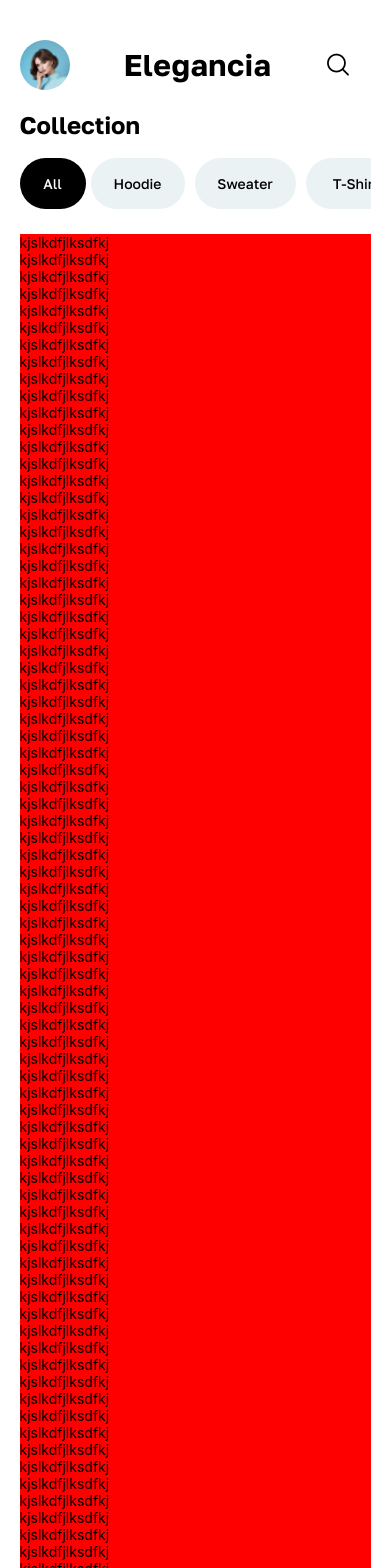
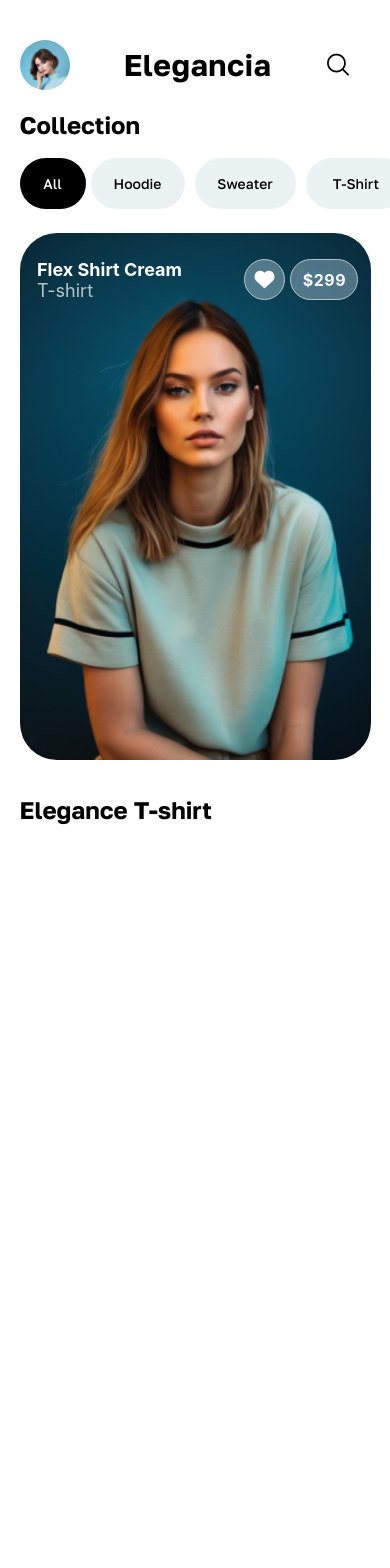
Before and after one commit to usmanjutt47/Fashion-store, a React Native app in the folder client/: screen /Home in a window 390 px wide. Shown: the top 1568 px of the page. After the commit the page ends 844 px from the top, so only its background shows below. Built offline with nearby package versions, Linux system fonts and the light colour scheme.

Commit message:
crousel complete

```diff
--- a/client/components/Carousel.jsx
+++ b/client/components/Carousel.jsx
@@ -1,5 +1,16 @@
-import React, { useState } from "react";
-import { View, StyleSheet, FlatList, Image, Dimensions } from "react-native";
+import { AntDesign, Ionicons } from "@expo/vector-icons";
+import { BlurView } from "expo-blur";
+import React from "react";
+import {
+  View,
+  StyleSheet,
+  FlatList,
+  Image,
+  Dimensions,
+  Text,
+  TouchableOpacity,
+  Pressable,
+} from "react-native";
 import Animated, {
   useAnimatedScrollHandler,
   useSharedValue,
@@ -9,17 +20,18 @@ import Animated, {
 } from "react-native-reanimated";
 
 const SRC_WIDTH = Dimensions.get("window").width;
-const CARD_LENGTH = SRC_WIDTH * 0.8;
+const CARD_LENGTH = SRC_WIDTH * 0.9;
 const SPACING = SRC_WIDTH * 0.0;
-const SIDECARD_LENGTH = (SRC_WIDTH * 0.05) / 2;
+const SIDECARD_LENGTH = (SRC_WIDTH * 0.0) / 2;
 const AnimatedFlatList = Animated.createAnimatedComponent(FlatList);
 
 interface ItemProps {
   index: number;
   scrollX: Animated.SharedValue<number>;
+  item: { title: string, category: string, image: any, price?: string };
 }
 
-function Item({ index, scrollX }: ItemProps) {
+function Item({ index, scrollX, item }: ItemProps) {
   const animatedStyle = useAnimatedStyle(() => {
     const scale = interpolate(
       scrollX.value,
@@ -48,10 +60,71 @@ function Item({ index, scrollX }: ItemProps) {
         },
       ]}
     >
-      <Image
-        source={require("../assets/images/Card.png")}
-        style={{ width: "100%", height: "100%" }}
-      />
+      <Image source={item.image} style={styles.image} />
+      <View style={styles.overlay}>
+        <View>
+          <Text style={[styles.text, { color: "#fff", fontWeight: "bold" }]}>
+            {item.title}
+          </Text>
+          {item.price && (
+            <Text
+              style={[styles.text, { color: "#b5c5c7", fontWeight: "medium" }]}
+            >
+              {item.category}
+            </Text>
+          )}
+        </View>
+        <View style={{ flexDirection: "row" }}>
+          <BlurView
+            style={{
+              width: 41,
+              height: 41,
+              justifyContent: "center",
+              borderRadius: 26,
+              overflow: "hidden",
+              borderWidth: 1,
+              borderColor: "#b5c5c7",
+            }}
+            intensity={100}
+          >
+            <Pressable>
+              <AntDesign
+                name="heart"
+                color="#fff"
+                size={20}
+                style={{ alignSelf: "center" }}
+              />
+            </Pressable>
+          </BlurView>
+          <BlurView
+            style={{
+              width: 68,
+              height: 41,
+              justifyContent: "center",
+              borderRadius: 26,
+              overflow: "hidden",
+              marginLeft: "5%",
+              borderWidth: 1,
+              borderColor: "#b5c5c7",
+            }}
+            intensity={100}
+          >
+            <Pressable>
+              <Text
+                style={{
+                  letterSpacing: 0.5,
+                  fontSize: 16,
+                  fontWeight: "bold",
+                  color: "#fff",
+                  textAlign: "center",
+                }}
+              >
+                {item.price}
+              </Text>
+            </Pressable>
+          </BlurView>
+        </View>
+      </View>
     </Animated.View>
   );
 }
@@ -59,15 +132,24 @@ function Item({ index, scrollX }: ItemProps) {
 const DATA = [
   {
     id: "bd7acbea-c1b1-46c2-aed5-3ad53abb28ba",
-    title: "First Item",
+    title: "Flex Shirt Cream",
+    category: "T-shirt",
+    image: require("../assets/images/Card.png"),
+    price: "$299",
   },
   {
     id: "3ac68afc-c605-48d3-a4f8-fbd91aa97f63",
-    title: "Second Item",
+    title: "Flex Shirt Blue",
+    category: "T-shirt",
+    image: require("../assets/images/category2.png"),
+    price: "$199",
   },
   {
     id: "58694a0f-3da1-471f-bd96-145571e29d72",
-    title: "Third Item",
+    title: "Flex Shirt Green",
+    category: "T-shirt",
+    image: require("../assets/images/category1.png"),
+    price: "$499",
   },
 ];
 
@@ -79,7 +161,7 @@ export default function Carousel() {
   });
 
   return (
-    <Animated.View>
+    <View style={styles.container}>
       <AnimatedFlatList
         scrollEventThrottle={16}
         showsHorizontalScrollIndicator={false}
@@ -89,20 +171,44 @@ export default function Carousel() {
         data={DATA}
         horizontal
         renderItem={({ item, index }) => {
-          return <Item index={index} scrollX={scrollX} />;
+          return <Item index={index} scrollX={scrollX} item={item} />;
         }}
         keyExtractor={(item) => item.id}
         onScroll={scrollHandler}
       />
-    </Animated.View>
+    </View>
   );
 }
 
 const styles = StyleSheet.create({
+  container: {
+    height: CARD_LENGTH * 1.5,
+  },
   card: {
     width: CARD_LENGTH,
-    height: "50%",
+    height: CARD_LENGTH * 1.5,
     overflow: "hidden",
-    borderRadius: 15,
+    borderRadius: 37,
+    justifyContent: "center",
+    alignItems: "center",
+    position: "relative",
+  },
+  image: {
+    width: "100%",
+    height: "100%",
+  },
+  overlay: {
+    position: "absolute",
+    bottom: 0,
+    left: "5%",
+    right: "5%",
+    top: "5%",
+    flexDirection: "row",
+    justifyContent: "space-between",
+  },
+
+  text: {
+    color: "white",
+    fontSize: 18,
   },
 });
--- a/client/src/screens/Home.jsx
+++ b/client/src/screens/Home.jsx
@@ -88,100 +88,33 @@ export default function Home() {
           ))}
         </ScrollView>
       </View>
-      <View style={styles.carouselContainer}>
-        <ScrollView>
+      <ScrollView
+        contentContainerStyle={{
+          paddingLeft: "5%",
+          paddingRight: "5%",
+          marginTop: "5%",
+        }}
+      >
+        <View>
           <Carousel />
-          <Text>kjslkdfjlksdfkj</Text>
-          <Text>kjslkdfjlksdfkj</Text>
-          <Text>kjslkdfjlksdfkj</Text>
-
-          <Text>kjslkdfjlksdfkj</Text>
-
-          <Text>kjslkdfjlksdfkj</Text>
-
-          <Text>kjslkdfjlksdfkj</Text>
-
-          <Text>kjslkdfjlksdfkj</Text>
-
-          <Text>kjslkdfjlksdfkj</Text>
-
-          <Text>kjslkdfjlksdfkj</Text>
-
-          <Text>kjslkdfjlksdfkj</Text>
-          <Text>kjslkdfjlksdfkj</Text>
-
-          <Text>kjslkdfjlksdfkj</Text>
-          <Text>kjslkdfjlksdfkj</Text>
-          <Text>kjslkdfjlksdfkj</Text>
-          <Text>kjslkdfjlksdfkj</Text>
-          <Text>kjslkdfjlksdfkj</Text>
-          <Text>kjslkdfjlksdfkj</Text>
-          <Text>kjslkdfjlksdfkj</Text>
-          <Text>kjslkdfjlksdfkj</Text>
-          <Text>kjslkdfjlksdfkj</Text>
-          <Text>kjslkdfjlksdfkj</Text>
-          <Text>kjslkdfjlksdfkj</Text>
-          <Text>kjslkdfjlksdfkj</Text>
-          <Text>kjslkdfjlksdfkj</Text>
-          <Text>kjslkdfjlksdfkj</Text>
-          <Text>kjslkdfjlksdfkj</Text>
-          <Text>kjslkdfjlksdfkj</Text>
-          <Text>kjslkdfjlksdfkj</Text>
-          <Text>kjslkdfjlksdfkj</Text>
-          <Text>kjslkdfjlksdfkj</Text>
-          <Text>kjslkdfjlksdfkj</Text>
-          <Text>kjslkdfjlksdfkj</Text>
-          <Text>kjslkdfjlksdfkj</Text>
-          <Text>kjslkdfjlksdfkj</Text>
-          <Text>kjslkdfjlksdfkj</Text>
-          <Text>kjslkdfjlksdfkj</Text>
-          <Text>kjslkdfjlksdfkj</Text>
-          <Text>kjslkdfjlksdfkj</Text>
-          <Text>kjslkdfjlksdfkj</Text>
-          <Text>kjslkdfjlksdfkj</Text>
-          <Text>kjslkdfjlksdfkj</Text>
-          <Text>kjslkdfjlksdfkj</Text>
-          <Text>kjslkdfjlksdfkj</Text>
-          <Text>kjslkdfjlksdfkj</Text>
-          <Text>kjslkdfjlksdfkj</Text>
-          <Text>kjslkdfjlksdfkj</Text>
-          <Text>kjslkdfjlksdfkj</Text>
-          <Text>kjslkdfjlksdfkj</Text>
-          <Text>kjslkdfjlksdfkj</Text>
-          <Text>kjslkdfjlksdfkj</Text>
-          <Text>kjslkdfjlksdfkj</Text>
-          <Text>kjslkdfjlksdfkj</Text>
-          <Text>kjslkdfjlksdfkj</Text>
-          <Text>kjslkdfjlksdfkj</Text>
-          <Text>kjslkdfjlksdfkj</Text>
-          <Text>kjslkdfjlksdfkj</Text>
-          <Text>kjslkdfjlksdfkj</Text>
-          <Text>kjslkdfjlksdfkj</Text>
-          <Text>kjslkdfjlksdfkj</Text>
-          <Text>kjslkdfjlksdfkj</Text>
-          <Text>kjslkdfjlksdfkj</Text>
-          <Text>kjslkdfjlksdfkj</Text>
-          <Text>kjslkdfjlksdfkj</Text>
-          <Text>kjslkdfjlksdfkj</Text>
-          <Text>kjslkdfjlksdfkj</Text>
-          <Text>kjslkdfjlksdfkj</Text>
-          <Text>kjslkdfjlksdfkj</Text>
-          <Text>kjslkdfjlksdfkj</Text>
-          <Text>kjslkdfjlksdfkj</Text>
-          <Text>kjslkdfjlksdfkj</Text>
-          <Text>kjslkdfjlksdfkj</Text>
-          <Text>kjslkdfjlksdfkj</Text>
-          <Text>kjslkdfjlksdfkj</Text>
-          <Text>kjslkdfjlksdfkj</Text>
-          <Text>kjslkdfjlksdfkj</Text>
-          <Text>kjslkdfjlksdfkj</Text>
-          <Text>kjslkdfjlksdfkj</Text>
-          <Text>kjslkdfjlksdfkj</Text>
-          <Text>kjslkdfjlksdfkj</Text>
-          <Text>kjslkdfjlksdfkj</Text>
-          <Text>kjslkdfjlksdfkj</Text>
-        </ScrollView>
-      </View>
+        </View>
+        <View
+          style={{
+            width: "100%",
+            marginTop: "10%",
+          }}
+        >
+          <Text
+            style={{
+              fontWeight: "bold",
+              fontFamily: "GolosText",
+              fontSize: 24,
+            }}
+          >
+            Elegance T-shirt
+          </Text>
+        </View>
+      </ScrollView>
     </View>
   );
 }
@@ -190,8 +123,6 @@ const styles = StyleSheet.create({
   container: {
     flex: 1,
     backgroundColor: "#fff",
-    paddingLeft: "5%",
-    paddingRight: "5%",
     paddingTop: "5%",
   },
   header: {
@@ -199,6 +130,8 @@ const styles = StyleSheet.create({
     height: 50,
     justifyContent: "center",
     marginTop: 20,
+    paddingLeft: "5%",
+    paddingRight: "5%",
   },
   headerContent: {
     flexDirection: "row",
@@ -228,11 +161,14 @@ const styles = StyleSheet.create({
     fontSize: 24,
     fontFamily: "GolosText",
     marginTop: 20,
+    paddingLeft: "5%",
+    paddingRight: "5%",
   },
   scrollViewContainer: {
     height: 60,
     width: "100%",
     marginTop: 15,
+    paddingLeft: "5%",
   },
   scrollViewContent: {
     flexDirection: "row",
@@ -252,8 +188,9 @@ const styles = StyleSheet.create({
     fontSize: 14,
   },
   carouselContainer: {
-    marginTop: 20,
-
+    alignItems: "center",
     backgroundColor: "red",
+    paddingLeft: "5%",
+    paddingRight: "5%",
   },
 });
```
